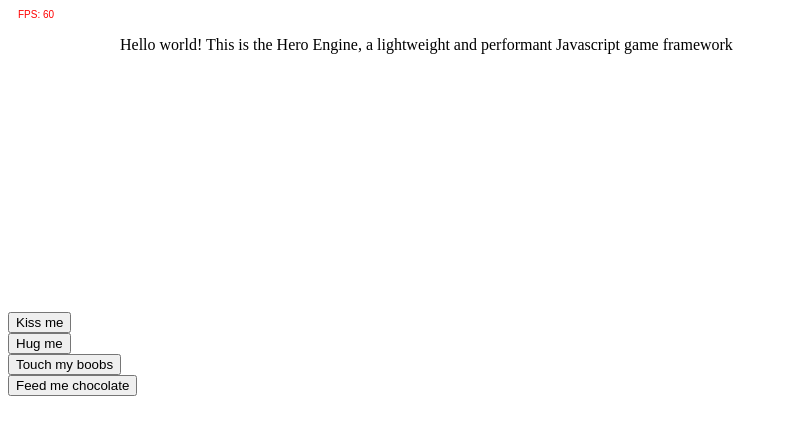
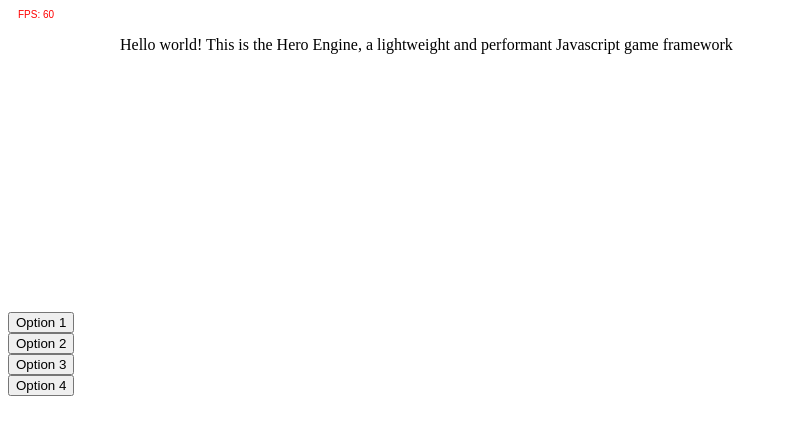
Before and after one commit to FranklyBrandon/HeroEngine, a plain HTML site: page index.html in a window 1280 px wide. Shown: the whole page, without its empty margins (0-788 px from the left). Drawn offline with Linux system fonts and the light colour scheme.

Commit message:
Text refactor

```diff
--- a/index.html
+++ b/index.html
@@ -11,16 +11,16 @@
         <div id="heroEngineTextContainer"></div>
         <div id="HeroEngineOptionContainer">
             <div id="HeroEngineOption1">
-                <button>Kiss me</button>
+                <button>Option 1</button>
             </div>
             <div id="HeroEngineOption2">
-                <button>Hug me</button>
+                <button>Option 2</button>
             </div>
             <div id="HeroEngineOption3">
-                <button>Touch my boobs</button>
+                <button>Option 3</button>
             </div>
             <div id="HeroEngineOption4">
-                <button>Feed me chocolate</button>
+                <button>Option 4</button>
             </div>
         </div>
     </div>
```
